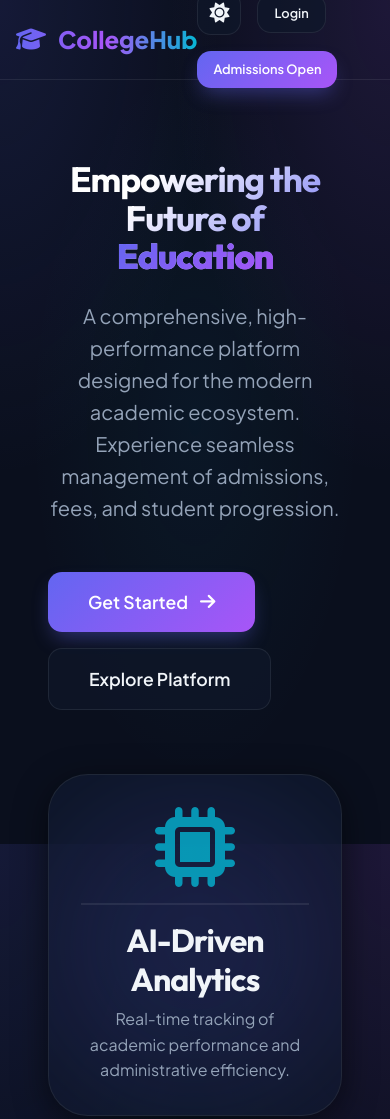
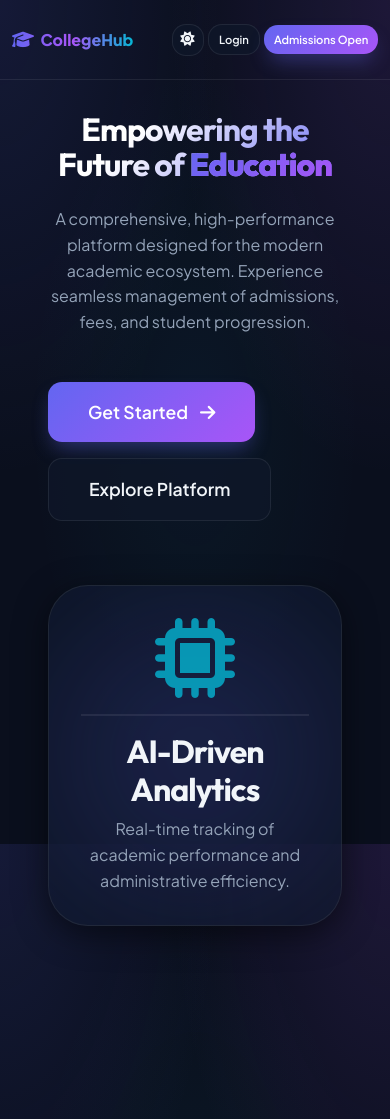
Before and after one commit to arshadyelikar27-dev/college-management-system, a website: page public/index.html in a window 390 px wide. Shown: the top 1119 px of the page. Drawn offline with Linux system fonts and the light colour scheme.

Commit message:
Updated features / bug fixes

```diff
--- a/public/css/style.css
+++ b/public/css/style.css
@@ -293,7 +293,8 @@ select.form-input option {
 
 /* Layout - Navigation */
 .navbar {
-  height: var(--header-height);
+  min-height: var(--header-height);
+  height: auto;
   position: fixed;
   top: 0;
   left: 0;
@@ -314,10 +315,19 @@ select.form-input option {
   display: flex;
   justify-content: space-between;
   align-items: center;
+  flex-wrap: nowrap;
   width: 100%;
   max-width: 1400px;
   margin: 0 auto;
   padding: 0 2rem;
+  gap: 0.75rem;
+}
+
+.nav-actions {
+  display: flex;
+  align-items: center;
+  gap: 0.5rem;
+  flex-shrink: 0;
 }
 
 .logo {
@@ -764,12 +774,14 @@ select.form-input option {
 .hero {
   padding-top: calc(var(--header-height) + 4rem);
   padding-bottom: 8rem;
+  padding-left: 1rem;
+  padding-right: 1rem;
   text-align: center;
   position: relative;
 }
 
 .hero-title {
-  font-size: clamp(3rem, 8vw, 5rem);
+  font-size: clamp(2rem, 8vw, 5rem);
   line-height: 1.1;
   margin-bottom: 1.5rem;
   background: linear-gradient(135deg, #fff 30%, var(--primary) 100%);
@@ -779,7 +791,7 @@ select.form-input option {
 }
 
 .hero-subtitle {
-  font-size: 1.25rem;
+  font-size: clamp(1rem, 3vw, 1.25rem);
   color: var(--text-secondary);
   max-width: 800px;
   margin: 0 auto 3rem;
@@ -910,7 +922,47 @@ select.form-input option {
     h1 { font-size: 2rem; }
 
     .nav-container {
-        padding: 0 1rem;
+        padding: 0.75rem 1rem;
+        flex-wrap: nowrap;
+    }
+
+    /* Navbar mobile: keep items inline, scale them down */
+    .nav-actions {
+        gap: 0.4rem;
+        flex-shrink: 0;
+    }
+
+    .theme-toggle {
+        width: 36px;
+        height: 36px;
+        font-size: 1rem;
+        flex-shrink: 0;
+    }
+
+    .btn-sm {
+        padding: 0.4rem 0.7rem;
+        font-size: 0.75rem;
+        white-space: nowrap;
+    }
+
+    .logo {
+        font-size: 1.2rem;
+        flex-shrink: 0;
+        min-width: 0;
+    }
+
+    .logo i {
+        font-size: 1.1rem;
+    }
+
+    /* Hero section: reduce padding so content breathes on mobile */
+    .hero {
+        padding-top: calc(var(--header-height) + 2rem);
+        padding-bottom: 4rem;
+    }
+
+    .feature-grid {
+        grid-template-columns: 1fr;
     }
 }
 
@@ -926,13 +978,13 @@ select.form-input option {
         padding: 1.5rem;
     }
     .hero-title {
-        font-size: 2.2rem;
+        font-size: 2rem;
     }
     .table-container {
         padding: 0.5rem !important;
     }
     body:not(.dashboard-layout) {
-        padding: 1rem;
+        padding: 0;
     }
     .login-card, .register-card {
         padding: 2rem 1.5rem;
@@ -956,5 +1008,30 @@ select.form-input option {
     .flex-wrap-mobile {
         flex-wrap: wrap;
     }
+
+    /* Extra small: shrink further */
+    .nav-container {
+        padding: 0.6rem 0.75rem;
+    }
+
+    .nav-actions {
+        gap: 0.3rem;
+    }
+
+    .theme-toggle {
+        width: 32px;
+        height: 32px;
+        font-size: 0.9rem;
+    }
+
+    .btn-sm {
+        padding: 0.35rem 0.6rem;
+        font-size: 0.7rem;
+    }
+
+    .logo {
+        font-size: 1rem;
+        gap: 0.4rem;
+    }
 }
 .flex-wrap { flex-wrap: wrap; }
--- a/public/index.html
+++ b/public/index.html
@@ -18,7 +18,7 @@
                 <i class="fas fa-graduation-cap"></i>
                 CollegeHub
             </a>
-            <div class="flex gap-4 items-center flex-wrap-mobile justify-center">
+            <div class="nav-actions">
                 <button class="theme-toggle" onclick="toggleTheme()" title="Toggle Theme">
                     <i class="fas fa-sun"></i>
                 </button>
```
